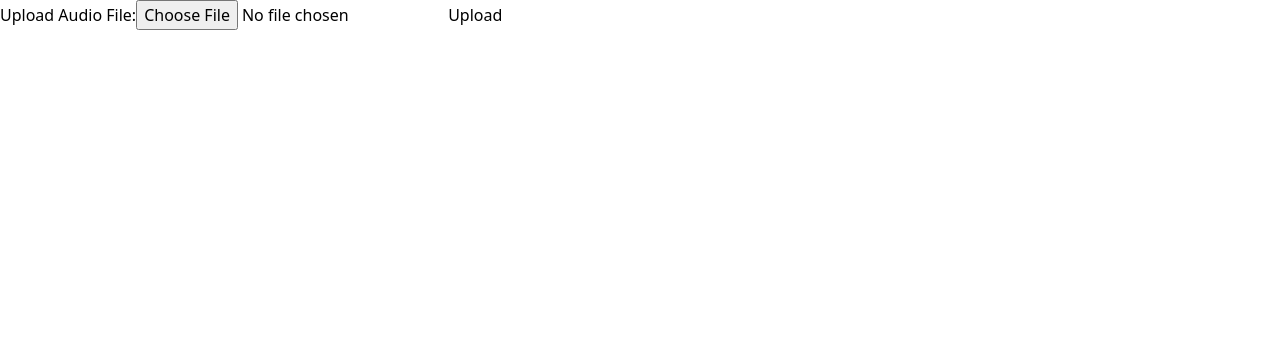
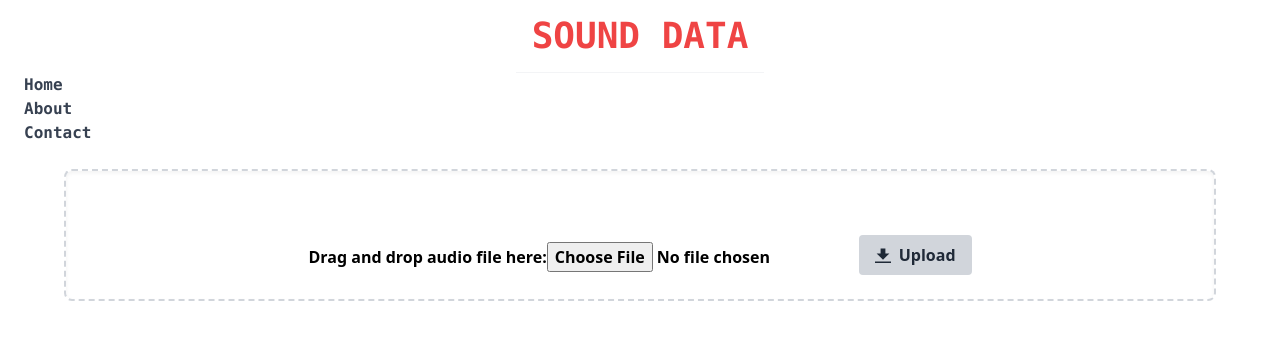
Before and after one commit to Gabrielparizet/Sound_Data, a React (Create React App) app in the folder client/: page / in a window 1280 px wide. Shown: the top 340 px of the page. Built offline with nearby package versions, Linux system fonts and the light colour scheme.

Commit message:
(build) Add Header.js page

```diff
--- a/client/src/App.js
+++ b/client/src/App.js
@@ -1,9 +1,11 @@
 import './App.css';
 import AudioUploader from './components/AudioUploader'
+import Header from './pages/Header'
 
 function App() {
   return (
     <div>
+      <Header />
       <AudioUploader />
     </div>
   );
--- a/client/src/components/AudioUploader.js
+++ b/client/src/components/AudioUploader.js
@@ -40,15 +40,20 @@ export default function AudioUploader() {
 
   return (
     <div>
-      <form onSubmit={handleSubmit}>
-        <label>
-          Upload Audio File:
-          <input type="file" onChange={handleFileChange}/>
-        </label>
-        <button type="submit" disabled={!selectedFile}>
-          Upload
-        </button>
-      </form>
+      <body class="px-16 py-6">
+        <div id="drop-zone" class="border-2 border-dashed border-gray-300 p-4 rounded-lg shadow-inner text-center">
+          <form class="font-bold mt-12 pb-2" onSubmit={handleSubmit}>
+            <label class="mb-2 ">
+              Drag and drop audio file here:
+              <input type="file" onChange={handleFileChange}/>
+            </label>
+            <button class="bg-gray-300 hover:bg-gray-400 text-gray-800 font-bold py-2 px-4 rounded inline-flex items-center" type="submit" disabled={!selectedFile}>
+              <svg class="fill-current w-4 h-4 mr-2" xmlns="http://www.w3.org/2000/svg" viewBox="0 0 20 20"><path d="M13 8V2H7v6H2l8 8 8-8h-5zM0 18h20v2H0v-2z"/></svg>
+              <span>Upload</span>
+            </button>
+          </form>
+        </div>
+      </body>
     </div>
   );
 }
--- /dev/null
+++ b/client/src/pages/Header.js
@@ -0,0 +1,38 @@
+export default function Header (){
+
+
+    return (
+        <>
+            <header class="text-gray-500 font-mono">
+                <div>
+                    <nav>
+                        <div class="flex justify-center text-gray-500 text-4xl font-semibold">
+                            <h1 class="font-bold uppercase p-4 border-b border-gray-100">
+                                <a href="/" class="text-red-500">Sound Data</a>
+                            </h1>
+                        </div>
+                        <ul class="pl-6">
+                            <li class="justify-between text-gray-700 font-bold" >
+                                <a href="#">
+                                    <span>Home</span>
+                                </a>
+                            </li>
+
+                            <li class="text-gray-700 font-bold">
+                                <a href="#">
+                                    <span>About</span>
+                                </a>
+                            </li>
+                            <li class="text-gray-700 font-bold">
+                                <a href="#">
+                                    <span>Contact</span>
+                                </a>
+                            </li>
+                        </ul>
+                    </nav>
+                </div>
+            </header>
+        </>
+    );
+
+};
```
